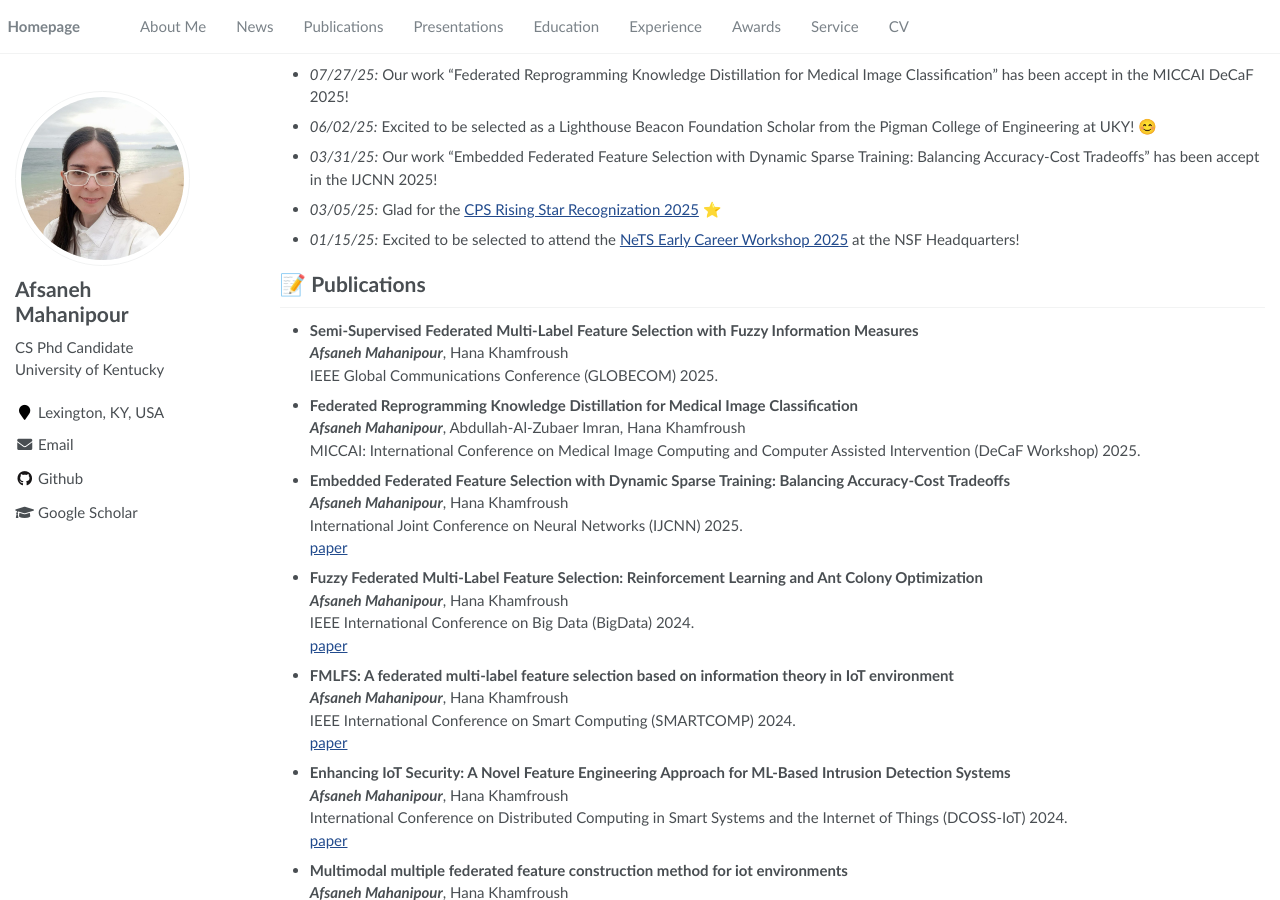
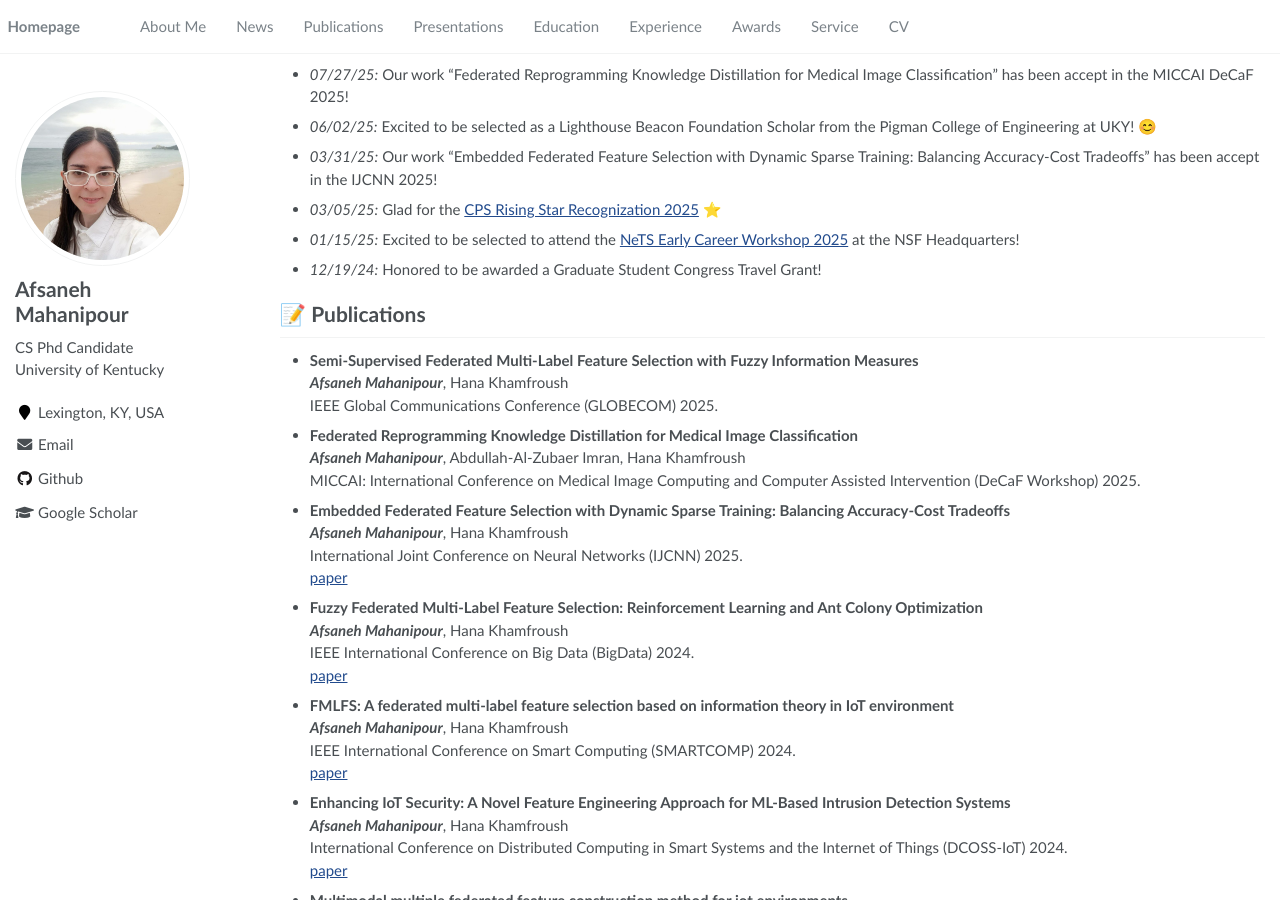
Before and after one commit to AfsanehMahanipour/AfsanehMahanipour.github.io, a Jekyll site: the page built from _pages/about.md, in a window 1280 px wide and 900 px high, scrolled down 561 px. Built offline with Jekyll 4.4.1, drawn with Linux system fonts in a browser that asks for light colours; some of the changed text lies outside the part shown.

Commit message:
Update website

```diff
--- a/_pages/about.md
+++ b/_pages/about.md
@@ -39,6 +39,7 @@ I am a Ph.D. candidate in [Computer Science](https://engr.uky.edu/academics/depa
 - *03/31/25:* Our work "Embedded Federated Feature Selection with Dynamic Sparse Training: Balancing Accuracy-Cost Tradeoffs" has been accept in the IJCNN 2025!
 - *03/05/25:* Glad for the [CPS Rising Star Recognization 2025](https://engr.uky.edu/news/phd-student-named-2025-cps-rising-star) ⭐
 - *01/15/25:* Excited to be selected to attend the [NeTS Early Career Workshop 2025](https://sites.google.com/view/nets-early-career-2025/home?authuser=0) at the NSF Headquarters!
+- *12/19/24:* Honored to be awarded a Graduate Student Congress Travel Grant!
 
 
 # 📝 Publications
@@ -186,6 +187,7 @@ I am a Ph.D. candidate in [Computer Science](https://engr.uky.edu/academics/depa
 - *2025:* **Lighthouse Beacon Foundation Scholar**
 - *2025:* **Cyber-Physical Systems (CPS) Rising Star** (Selected as 1 of 30 from 200 nominees)
 - *2025:* **NeTS Early Career Workshop Participant**, NSF Headquarters
+- *2024:* **Graduate Student Congress (GSC) Travel Grant Award**, University of Kentucky
 - *2024-2025* **Best Leadership Team Award, Association of Data and Computation (ADC)**, University of Kentucky
 - *2023-2024* **Outstanding Teaching Assistant Award, Department of Computer Science**, University of Kentucky
 - *2024* **Volunteer**-IEEE International Conference on Communications (ICC)
```
